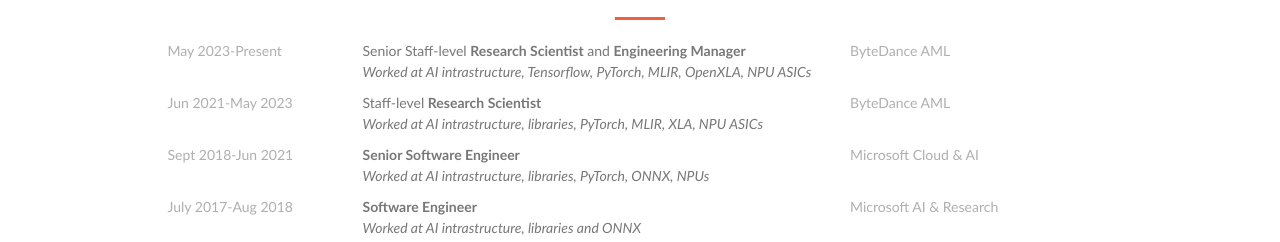
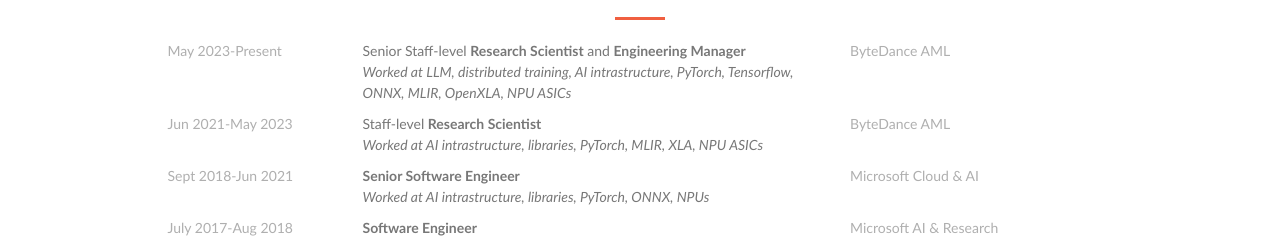
Before and after one commit to lchang20/lchang20.github.io, a website: page experience.html in a window 1280 px wide. Shown: the part 536-778 px from the top of the page. Drawn offline with nearby package versions, Linux system fonts and the light colour scheme; files whose address does not match are found by name.

Commit message:
update experience

```diff
--- a/experience.html
+++ b/experience.html
@@ -107,8 +107,8 @@
                     <p class="text-grey">May 2023-Present</p>
                 </div>
                 <div class="col-lg-5 col-md-12">
-                    <p class="text-muted">Senior Staff-level <strong>Research Scientist</strong> and <strong>Engineering Manager</strong><br> <em>Worked at AI
-                            intrastructure, Tensorflow, PyTorch, MLIR, OpenXLA, NPU ASICs</em></p>
+                    <p class="text-muted">Senior Staff-level <strong>Research Scientist</strong> and <strong>Engineering Manager</strong><br> <em>Worked at LLM, distributed training, AI
+                            intrastructure, PyTorch, Tensorflow, ONNX, MLIR, OpenXLA, NPU ASICs</em></p>
                 </div>
                 <div class="col-lg-4  col-md-12">
                     <p class="text-grey">ByteDance AML</p>
```
Also changed, not shown: index.html (+2 -2 lines).
